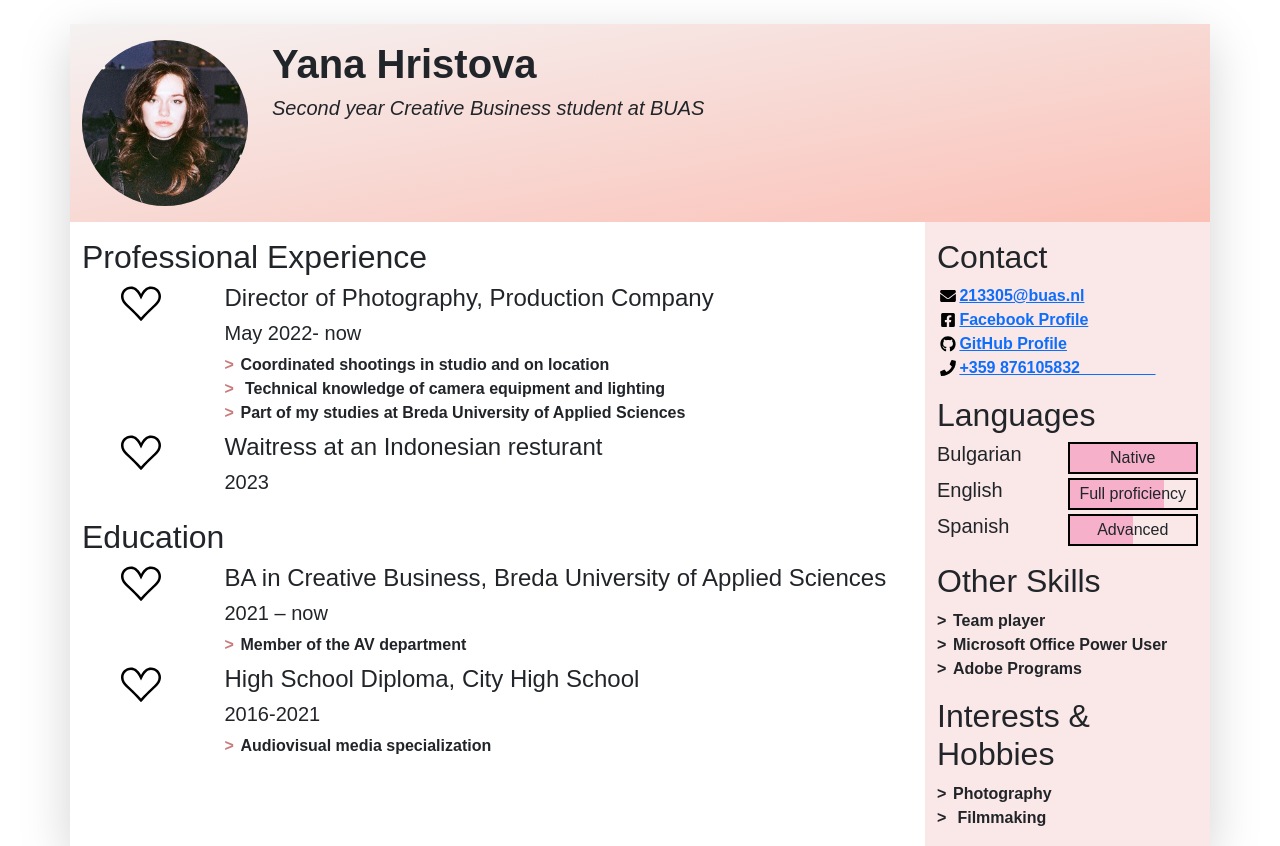
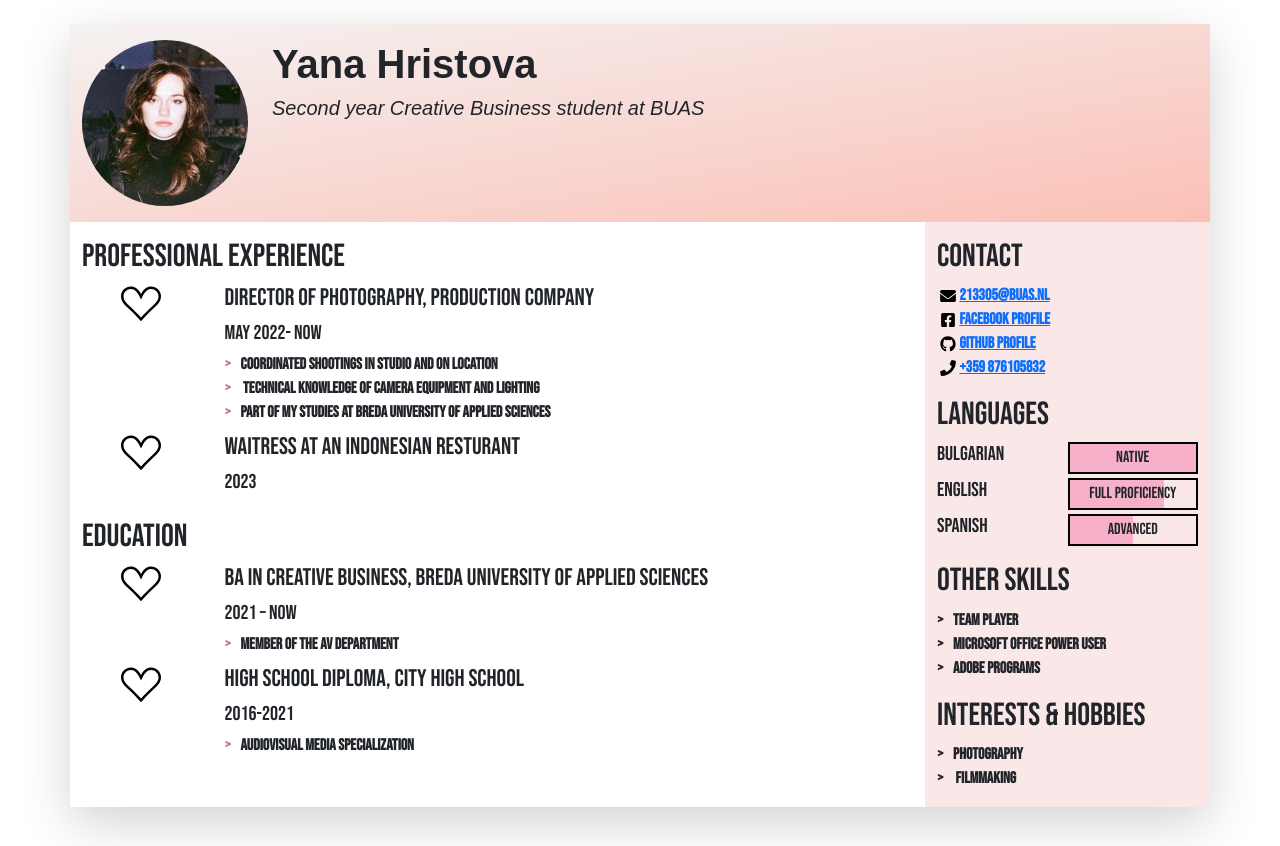
Before and after one commit to Yana213305/PrJ4CVYana, a plain HTML site: page index.html in a window 1280 px wide. Shown: the top 846 px of the page. Drawn offline with nearby package versions, Linux system fonts and the light colour scheme.

Commit message:
Update redo

```diff
--- a/css/styles.css
+++ b/css/styles.css
@@ -1,12 +1,11 @@
 /* Use this file to use your own styles*/
 
 /* Import declaration to use Google Fonts - check https://fonts.google.com/ for details */
-@import url('https://fonts.googleapis.com/css2?family=Lato:ital,wght@0,400;0,700;1,400;1,700&display=swap');
-
+@import url('https://fonts.googleapis.com/css2?family=Bebas+Neue&display=swap');
 /* Styles for the body */
 
 body {
-	font-family: "dunbar-text", sans-serif;
+font-family: 'Bebas Neue', sans-serif;
 font-weight: 600;
 font-style: normal;
 }
--- a/index.html
+++ b/index.html
@@ -176,27 +176,28 @@
             -->
             <ul class="contact-list list-unstyled">
               <li class="contact-item">
-                <a class="d-flex align-items-center" href="mailto:email@buas.nl" target="_blank">
+                <a class="d-flex align-items-center" href="mailto:213305@buas.nl" target="_blank">
                   <img class="contact-icon" src="images/icons/envelope.svg" alt="Email">
                 213305@buas.nl
               </a>
               </li>
               <li class="contact-item">
-                <a class="d-flex align-items-center" href="https://facebook.com/" target="_blank">
+                <a class="d-flex align-items-center" href="https://www.facebook.com/yana.hristova.39" target="_blank">
                   <img class="contact-icon" src="images/icons/facebook.svg" alt="Facebook">
                   Facebook Profile
                 </a>
               </li>
               <li class="contact-item">
-                <a class="d-flex align-items-center" href="https://github.com/" target="_blank">
-                  <img class="contact-icon" src="images/icons/github.svg" alt="LinkedIn">
+                <a class="d-flex align-items-center" href="https://github.com/Yana213305" target="_blank">
+                  <img class="contact-icon" src="images/icons/github.svg" alt="GithHub">
                   GitHub Profile
                 </a>
               </li>
               <li class="contact-item">
-                <a class="d-flex align-items-center" href="tel:+31612345678" target="_blank">
+                <a class="d-flex align-items-center" href="tel:+359876105832" target="_blank">
                   <img class="contact-icon" src="images/icons/phone.svg" alt="Mobile Phone">
-                +359 876105832&nbsp; &nbsp; &nbsp; &nbsp; &nbsp; &nbsp; &nbsp; &nbsp; &nbsp; </a>
+                +359 876105832
+				  </a>
               </li>
             </ul>
           </section>
```
